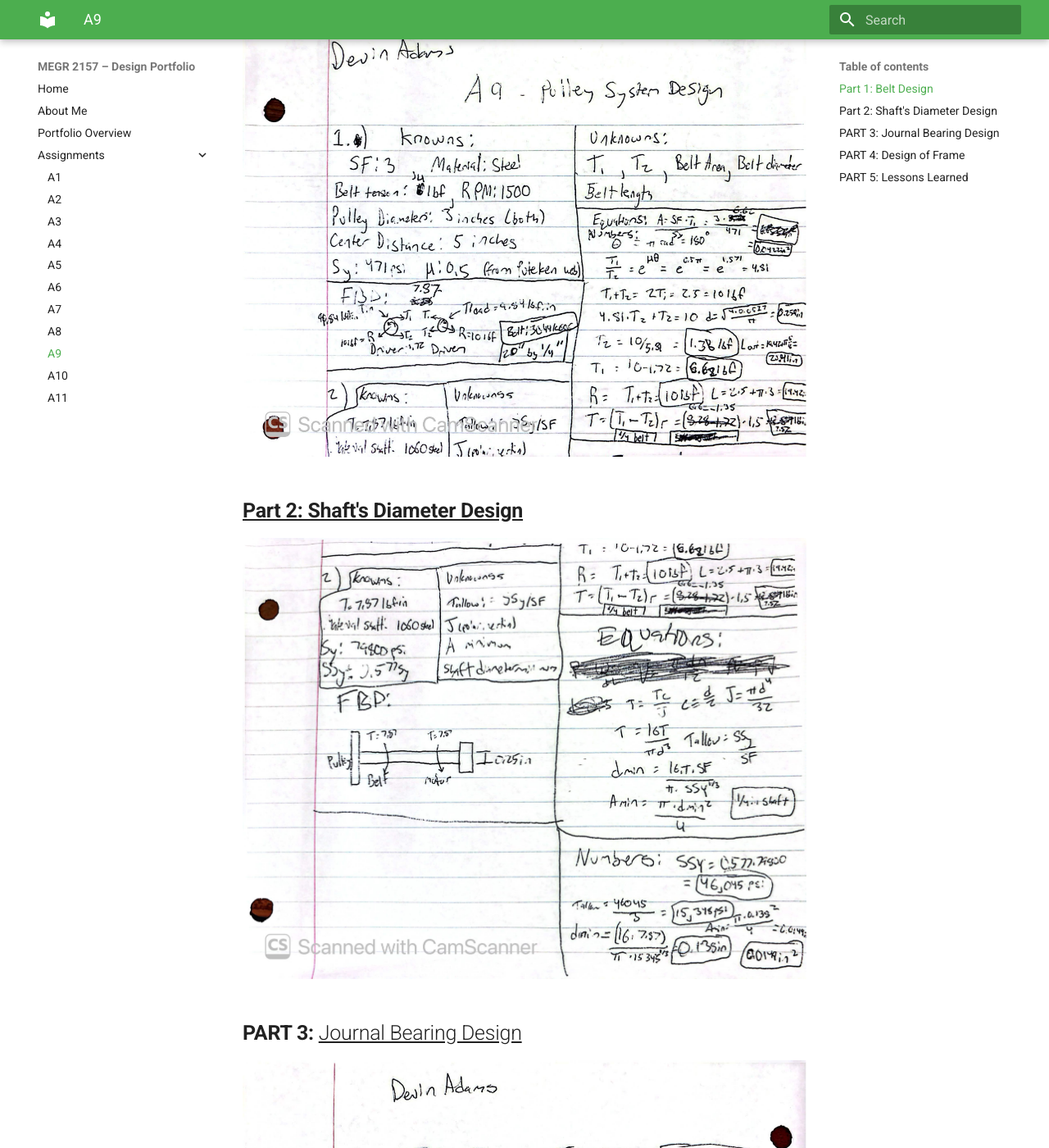
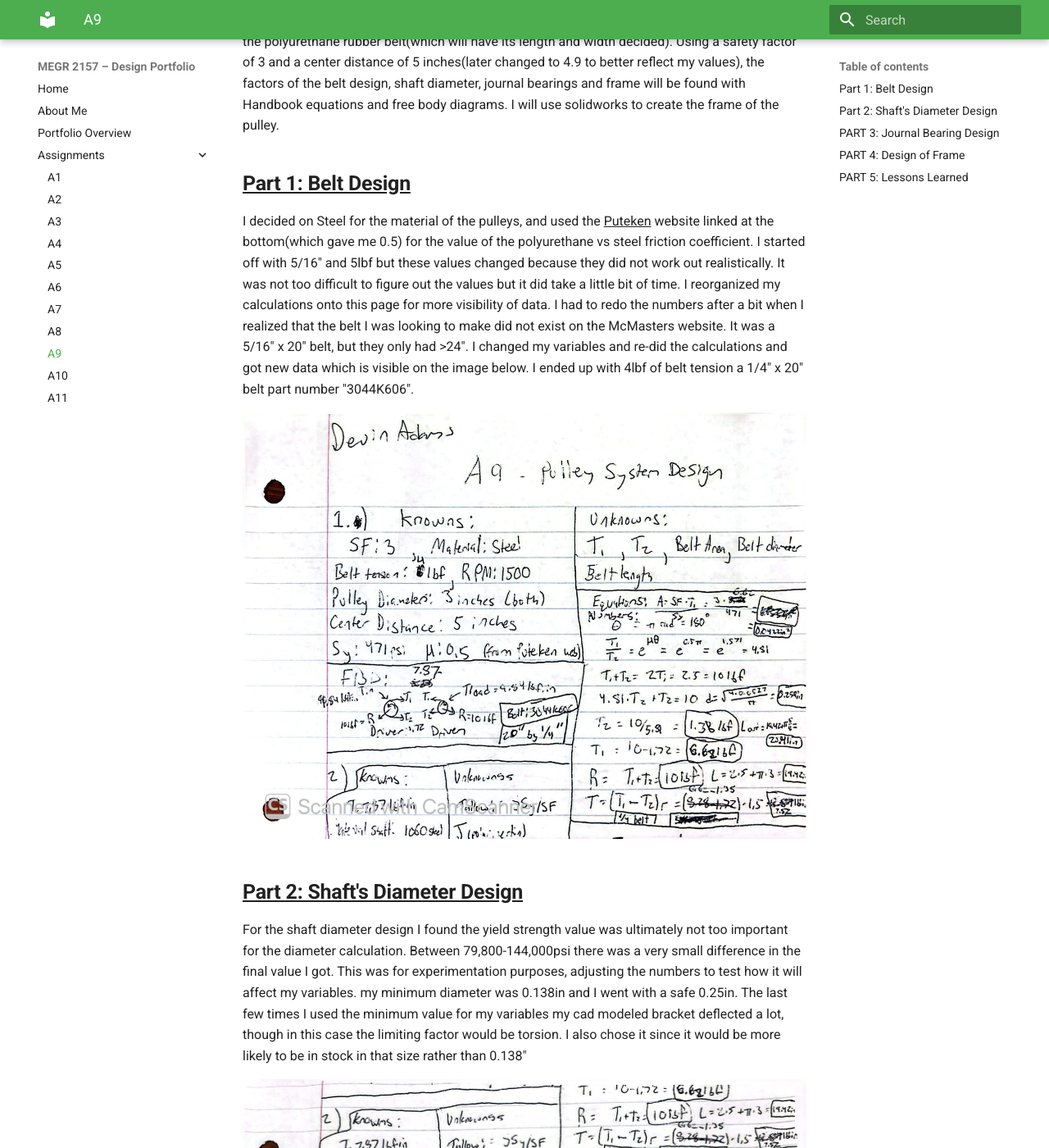
Before and after one commit to dadams78/design-projects-portfolio, an MkDocs documentation site: the page built from docs/assignments/A09/index.md, in a window 1280 px wide and 1400 px high, scrolled down 193 px. Shown: the whole window at 82% size. Built offline with MkDocs 1.6.1 and Material for MkDocs 9.7.7, drawn with Linux system fonts in a browser that asks for light colours; some of the changed text lies outside the part shown.

Commit message:
Update index.md

```diff
--- a/docs/assignments/A09/index.md
+++ b/docs/assignments/A09/index.md
@@ -1,22 +1,52 @@
 # A9 – Pulleys
+This project revolves around designing a pulley system using friction calculations, static analysis, and dynamic analysis. The material of the pulleys are to be decided along with the belt tension of the polyurethane rubber belt(which will have its length and width decided). Using a safety factor of 3 and a center distance of 5 inches(later changed to 4.9 to better reflect my values), the factors of the belt design, shaft diameter, journal bearings and frame will be found with Handbook equations and free body diagrams. I will use solidworks to create the frame of the pulley.
 
 ## **<u>Part 1: Belt Design</u>**
+
+I decided on Steel for the material of the pulleys, and used the <u>Puteken</u> website linked at the bottom(which gave me 0.5) for the value of the polyurethane vs steel friction coefficient. I started off with 5/16" and 5lbf but these values changed because they did not work out realistically. It was not too difficult to figure out the values but it did take a little bit of time. I reorganized my calculations onto this page for more visibility of data. I had to redo the numbers after a bit when I realized that the belt I was looking to make did not exist on the McMasters website. It was a 5/16" x 20" belt, but they only had >24". I changed my variables and re-did the calculations and got new data which is visible on the image below. I ended up with 4lbf of belt tension a 1/4" x 20" belt part number "3044K606".
+
 ![image](A91.png)
 
 ## **<u>Part 2: Shaft's Diameter Design</u>**
+
+For the shaft diameter design I found the yield strength value was ultimately not too important for the diameter calculation. Between 79,800-144,000psi there was a very small difference in the final value I got. This was for experimentation  purposes, adjusting the numbers to test how it will affect my variables. my minimum diameter was 0.138in and I went with a safe 0.25in. The last few times I used the minimum value for my variables my cad modeled bracket deflected a lot, though in this case the limiting factor would be torsion. I also chose it since it would be more likely to be in stock in that size rather than 0.138"
+
 ![image](A92.png)
 
 ## __PART 3:__ <u>Journal Bearing Design</u>
+
+When deciding on the journal bearings I chose an oil impregnated sintered bronze SAE 841 material. After having calculated the numbers there was plenty of margin in the safety factor and this was beneficial as I was able to use the same material of bearing from the previous project and I did not have to calculate the safety factors more than once. I chose this from Table 4 on p. 2440 and used McMaster Part number 3044K606 for the bearing
+
 ![image](A93.png)
 
 ## __PART 4:__ <u>Design of Frame</u>
 
+Here I calculated the values for my frame.
+
+![image](CamScanner_11-10-26_02.10_1.jpg)
+
+
+I decided on using Aluminum T6 as the material for the frame and it was interesting to see how far I've progressed when it comes to making parts. It might have taken me an hour to model this but today it took me 25 minutes. During this stage I still made a few mistakes. I had to learn how to use full round fillet to make the edges rounded all across instead of just the corners.
+
+![image](fillet.png)
+
+Here is how I managed to properly fillet the left and right sides, by swapping to the full round fillet. Included during this stage I created a centerpoint guideline and placed the holes in my frame for the bearings 4.90" away from each other. Smart dimensioning with my parametric variables made it easy.
+
+![image](proper.png)
+
+Here's my final frame design, which came out optimally.  The file is linked at the bottom.
+
+![image](final.png)
+
+
 
 ## __PART 5:__ <u>Lessons Learned</u>
-
+I learned a few lessons this time. The biggest one this time was making sure that the belt or part that you are looking to solve for exists. When I first started on this project I finished all of the calculations to find which belt I would want to use and when it came to actually finding that exact dimensioned belt, it did not exist in that size. I also learned that the torsion-only minimum shaft diameter(0.138") was about half the practical size I chose, so stock availability along with the bearing bore is what led to the the shaft size rather than stress. For the journal bearing, the PV value determined which materials I could use, not just the pressure. At 64 psi the pressure was low, but combined with the sliding speed I was unable to use most of the plastics. In total this project took ~6 hours.
 
 **<u>Files & Parametrics</u>**
 
 [Frame](Pulley.SLDPRT)
 
 ![Parametrics](parametrics.png)
+
+[puteken website source](https://www.puteken.com/polyurethane-timing-belt-steel-pulley-friction/)
```
